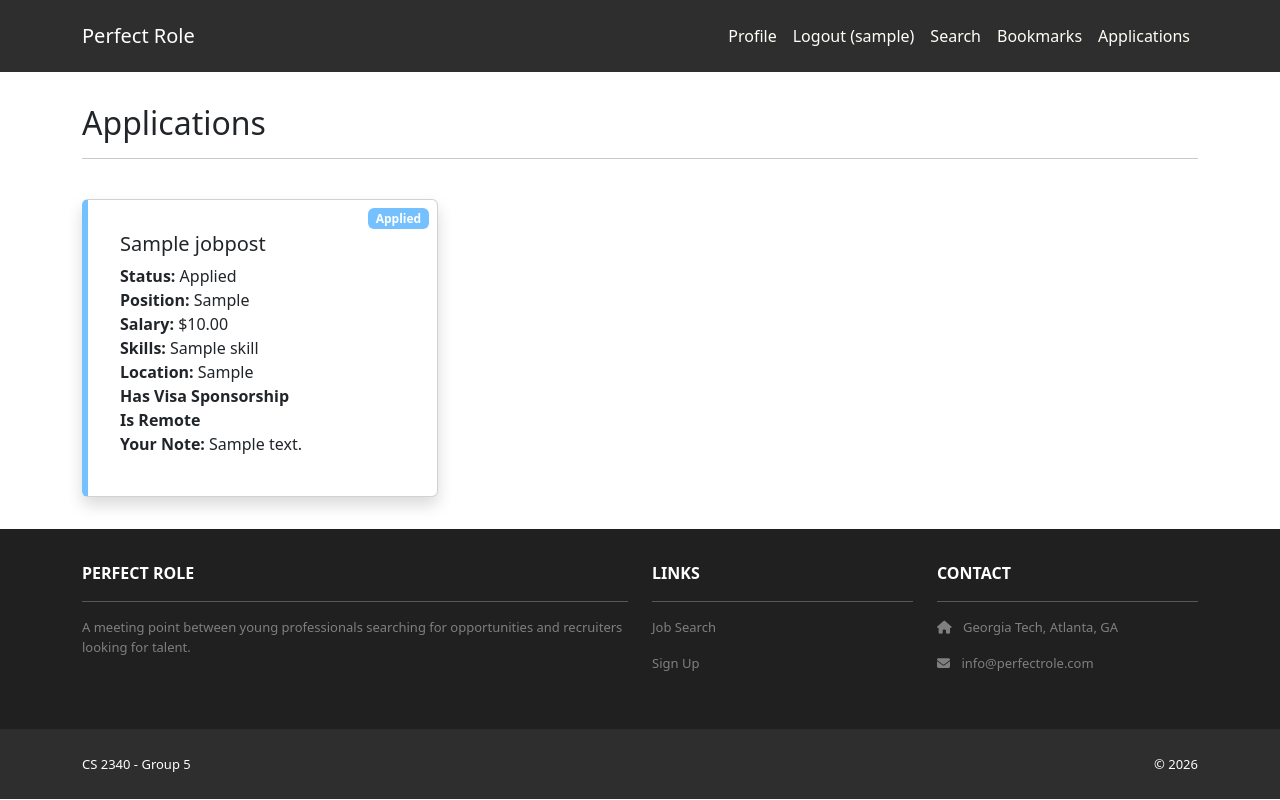
After one commit to CS2340Group5/Project2, a Django app: page /posts/applications/ in a window 1280 px wide. The commit adds this page. Run offline with Django 5.2, Linux system fonts and the light colour scheme; a user stored in the database is signed in; tables that the repository leaves empty hold one stand-in row (values such as "Sample post").

Commit message:
Implemented Job Application Submission
Also implemented SCRUM-17-Application-Status

```diff
--- a/perfect_role/perfect_role/templates/base.html
+++ b/perfect_role/perfect_role/templates/base.html
@@ -30,6 +30,7 @@
             {% else %}
             <a class="nav-link" href="{% url 'posts.index' %}">Search</a>
             <a class="nav-link" href="{% url 'posts.viewbookmarks' %}">Bookmarks</a>
+            <a class="nav-link" href="{% url 'posts.applications' %}">Applications</a>
             {% endif %}
             {% else %}
             <a class="nav-link" href="{% url 'accounts.login' %}">Login</a>
--- a/perfect_role/posts/admin.py
+++ b/perfect_role/posts/admin.py
@@ -1,5 +1,6 @@
 from django.contrib import admin
-from .models import Skill, JobPost
+from .models import Skill, JobPost, Application
 
 admin.site.register(Skill)
 admin.site.register(JobPost)
+admin.site.register(Application)
--- a/perfect_role/posts/models.py
+++ b/perfect_role/posts/models.py
@@ -34,3 +34,21 @@ class Bookmark(models.Model):
 
     def __str__(self):
         return self.user.username + ' - '  + str(self.post.id)
+
+class Application(models.Model):
+    class Status(models.TextChoices):
+        APPLIED = "APPLIED", "Applied"
+        REVIEW = "REVIEW", "In Review"
+        INTERVIEW = "INTERVIEW", "Interview"
+        OFFER = "OFFER", "Offer"
+        CLOSED = "CLOSED", "Closed"
+
+    status = models.CharField(max_length=10,
+                            choices=Status.choices,
+                            default=Status.APPLIED)
+    user = models.ForeignKey(settings.AUTH_USER_MODEL, on_delete=models.CASCADE, null=True)
+    post = models.ForeignKey(JobPost, on_delete=models.CASCADE, null=True)
+    note = models.TextField(max_length=500, blank=True)
+
+    def __str__(self):
+        return self.user.username + ' - ' + self.post.name
--- /dev/null
+++ b/perfect_role/posts/templates/posts/applications.html
@@ -0,0 +1,51 @@
+{% extends 'base.html' %}
+{% block content %}
+<div class="p-3">
+  <div class="container">
+    <div class="row mt-3">
+      <div class="col mx-auto mb-3">
+        <h2>Applications</h2>
+        <hr />
+        <div class="row mt-4 gy-3">
+          {% for applied in template_data.applications %}
+            <div class="col-md-6 col-lg-4">
+              <div class="card shadow p-3 h-100 rounded position-relative" style="border-left: 6px solid #75c1ff;">
+    <span class="badge position-absolute top-0 end-0 m-2" style="background-color:
+      {% if applied.status == 'APPLIED' %}#75c1ff
+      {% elif applied.status == 'REVIEW' %}#ffc107
+      {% elif applied.status == 'INTERVIEW' %}#17a2b8
+      {% elif applied.status == 'OFFER' %}#28a745
+      {% elif applied.status == 'CLOSED' %}#dc3545
+      {% else %}#6c757d{% endif %};">
+      {{ applied.get_status_display }}
+    </span>
+                <div class="card-body">
+                  <div class="card-title">
+                    <h5>{{ applied.post.name }}</h5>
+                    <b>Status: </b>{{ applied.get_status_display }}<br />
+                    <b>Position: </b>{{ applied.post.position }}<br />
+                    <b>Salary: </b>${{ applied.post.salary_min }}.00<br />
+                    <b>Skills: </b>{% for skill in applied.post.skills.all %}{{ skill.name }} {% endfor %}<br />
+                    <b>Location: </b>{{ applied.post.location }}<br />
+                    {% if applied.post.visa_sponsorship %}
+                      <b>Has Visa Sponsorship</b><br />
+                    {% endif %}
+                    {% if applied.post.is_remote %}
+                      <b>Is Remote</b><br />
+                    {% endif %}
+                    {% if applied.note %}
+                      <b>Your Note: </b>{{ applied.note }}<br />
+                    {% endif %}
+                  </div>
+                </div>
+              </div>
+            </div>
+          {% empty %}
+          <p>No Outgoing Applications. Click <a href="{% url 'posts.index' %}">here</a> to browse.</p>
+          {% endfor %}
+        </div>
+      </div>
+    </div>
+  </div>
+</div>
+{% endblock content %}
--- a/perfect_role/posts/urls.py
+++ b/perfect_role/posts/urls.py
@@ -7,5 +7,7 @@ urlpatterns = [
     path('viewjobs/', views.viewjobs, name='posts.viewjobs'),
     path('editjob/<int:id>/', views.editjob, name='posts.editjob'),
     path('viewbookmarks/', views.viewbookmarks, name='posts.viewbookmarks'),
-    path('bookmarktoggle/<int:id>', views.bookmarktoggle, name='posts.bookmarktoggle')
+    path('bookmarktoggle/<int:id>', views.bookmarktoggle, name='posts.bookmarktoggle'),
+    path('submitapplication/<int:id>', views.submitapplication, name='posts.submitapplication'),
+    path('applications/', views.applications, name='posts.applications')
 ]
--- a/perfect_role/posts/views.py
+++ b/perfect_role/posts/views.py
@@ -1,5 +1,5 @@
 from django.shortcuts import render
-from .models import JobPost, Skill, Bookmark
+from .models import JobPost, Skill, Bookmark, Application
 from .forms import JobPostForm, CustomErrorList
 from django.http import HttpResponseForbidden
 from django.shortcuts import render, redirect, get_object_or_404
@@ -33,9 +33,10 @@ def index(request):
 
     template_data = {}
     template_data['bookmarks'] = []
+    template_data['applied'] = []
     if request.user.is_authenticated:
         template_data['bookmarks'] = [bookmark.post.id for bookmark in Bookmark.objects.filter(user=request.user)]
-
+        template_data['applied'] = [application.post.id for application in Application.objects.filter(user=request.user)]
     template_data['postings'] = postings
     template_data['skills'] = Skill.objects.all()
     return render(request, 'posts/index.html', {'template_data': template_data})
@@ -57,8 +58,30 @@ def viewbookmarks(request):
     bookmarks = Bookmark.objects.filter(user=request.user)
     template_data = {}
     template_data['bookmarks'] = [bookmark.post for bookmark in bookmarks]
+    template_data['applied'] = [application.post.id for application in Application.objects.filter(user=request.user)]
 
     return render(request, 'posts/bookmarks.html', {'template_data': template_data})
+
+@login_required
+def submitapplication(request, id):
+    post = JobPost.objects.get(id=id)
+    bookmarkCheck = Bookmark.objects.filter(user=request.user, post=post)
+
+    if request.method == 'POST':
+        if len(bookmarkCheck) != 0:
+            bookmarkCheck.delete()
+        note = request.POST.get('note')
+        Application.objects.create(user=request.user, post=post, note=note)
+
+    return redirect(request.META.get('HTTP_REFERER', 'posts.index'))
+
+@login_required
+def applications(request):
+    applied = Application.objects.filter(user=request.user)
+    template_data = {}
+    template_data['applications'] = applied
+
+    return render(request, 'posts/applications.html', {'template_data': template_data})
 
 @login_required
 def postjobs(request):
```
Also changed, not shown: perfect_role/posts/templates/posts/bookmarks.html (+37 -2 lines), perfect_role/posts/templates/posts/index.html (+42 -2 lines), perfect_role/posts/migrations/0006_application.py (added), perfect_role/posts/migrations/0007_application_note.py (added).
